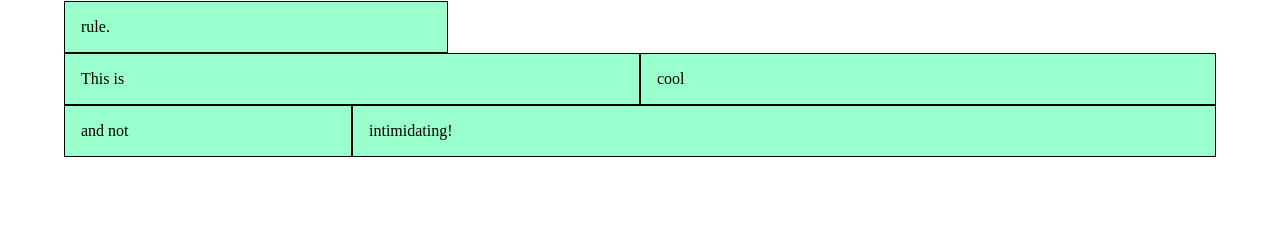
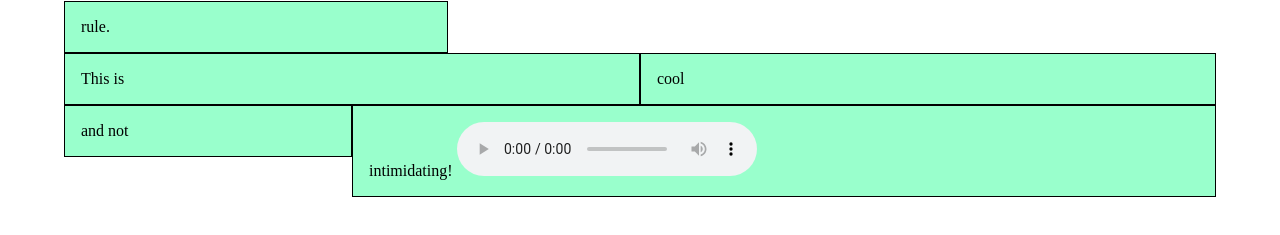
Before and after one commit to tatsuroaoki/myVideoRepo, a plain HTML site: page index.html in a window 1280 px wide. Shown: the part 153-388 px from the top of the page. Drawn offline with Linux system fonts and the light colour scheme.

Commit message:
added space sound to landing page

```diff
--- a/index.html
+++ b/index.html
@@ -58,7 +58,11 @@
 
   <div class="row">
     <div class="col_1_of_4">and not</div>
-    <div class="col_3_of_4">intimidating!</div>
+    <div class="col_3_of_4">intimidating!
+						<audio autoplay controls>
+							<source src="space-sound.mp3" type="audio/mp3">
+						</audio>
+			</div>
   </div>
 </body>
 </html>
```
